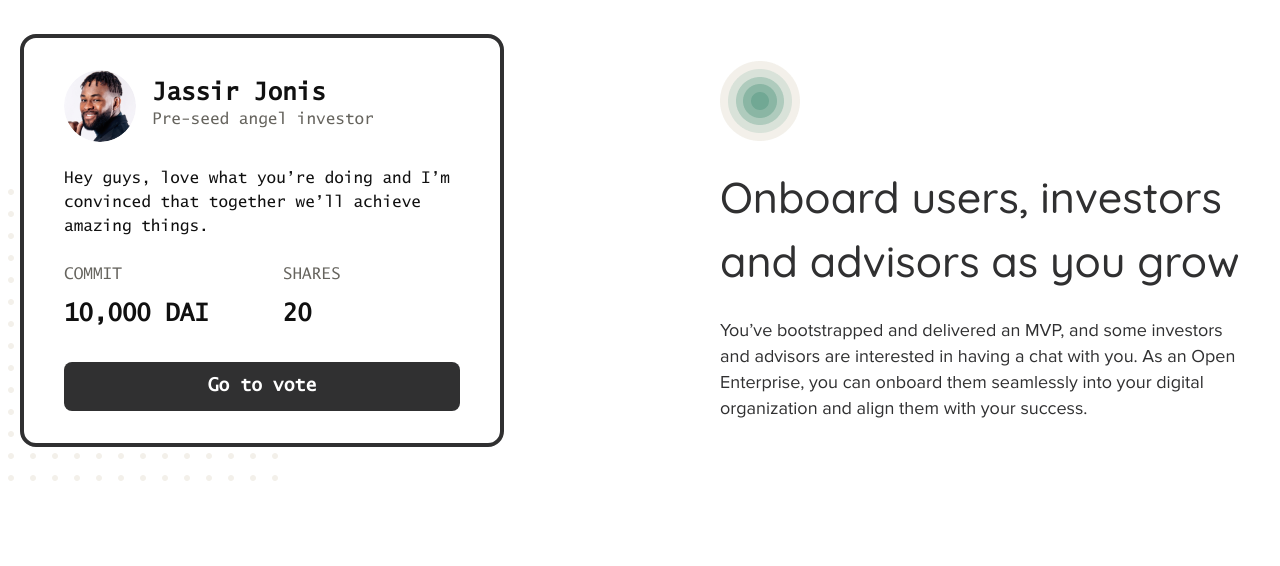
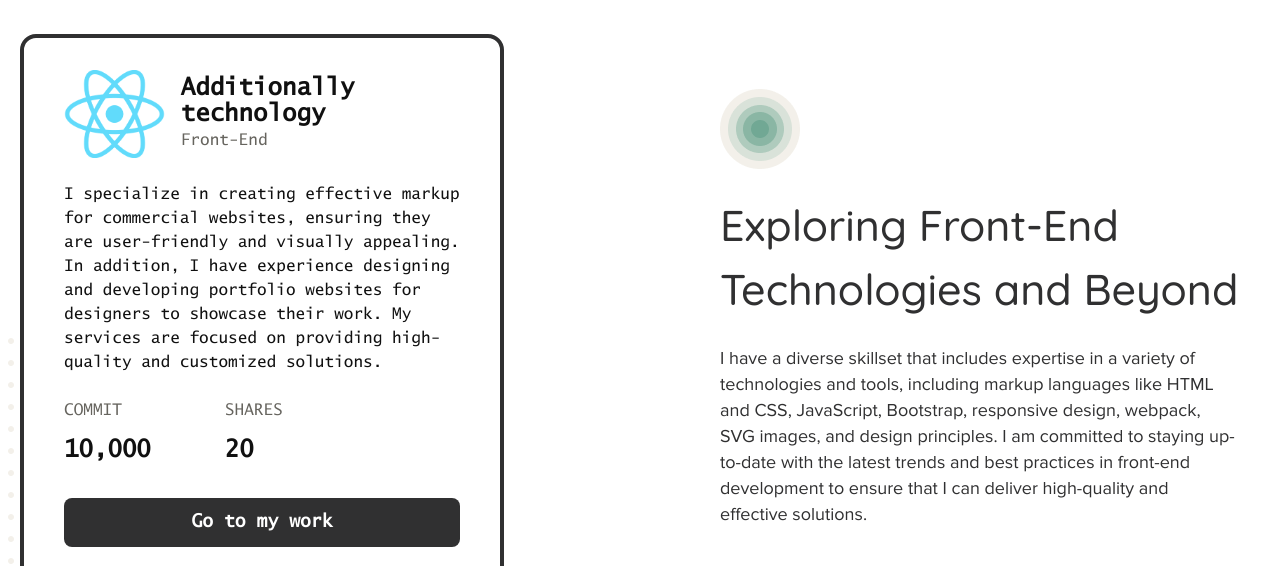
Before and after one commit to alexvlasov182/concept, a website built with webpack: page src/index.html in a window 1280 px wide. Shown: the part 2230-2796 px from the top of the page. Built offline with nearby package versions, Linux system fonts and the light colour scheme.

Commit message:
Worked with a section about front-end technologies

```diff
--- a/src/assets/scss/blocks/_kickstart.scss
+++ b/src/assets/scss/blocks/_kickstart.scss
@@ -38,6 +38,9 @@
     border-radius: 0;
     margin-right: 0;
     margin-left: 0;
+  }
+  .react-img {
+    border-radius: 0;
   }
   &__avatar-content {
     h4 {
--- a/src/index.html
+++ b/src/index.html
@@ -59,7 +59,7 @@
           <div class="promo__wrapper">
             <div class="promo__content">
               <h1 class="title title_promo">Software Engineer</h1>
-              <p class="promo__subtitle">Hello, my name is Oleksandr, and I am a Junior Software Engineer who is passionate about server-side development. I spend a significant amount of my free time practicing and honing my skills in C#(.NET) and Golang for Back-End development. Additionally, I am proficient in React, HTML, CSS, JavaScript, and Bootstrap for Front-End development.</p>
+              <p class="promo__subtitle">Hello, my name is Oleksandr, and I am a Junior Software Engineer who is passionate about server-side development. I spend a significant amount of my free time practicing and honing my skills in C#(.NET) and Golang for Back-End development. Additionally, I have some knowledge in HTML, CSS, JavaScript, React, and Bootstrap for Front-End development.</p>
               <div class="promo__btns-left">
                 <a href="#" class="btn">Download CV</a>
               </div>
@@ -101,6 +101,20 @@
 
             <a class="work__card" href="#">
               <div class="work__inner">
+                <img src="/assets/img/Csharp.png" alt="engineer" />
+                <div class="work__card-content">
+                  <div class="work__card-title">
+                    <h3 class="title title_card">C#</h3>
+                  </div>
+                  <div class="work__subtitle">
+                    <p class="subtitle">C# is a general-purpose high-level programming language supporting multiple paradigms.</p>
+                  </div>
+                </div>
+              </div>
+            </a>
+
+            <a class="work__card" href="#">
+              <div class="work__inner">
                 <img src="/assets/img/NET_logo.png" alt="meritrocratic" />
                 <div class="work__card-content">
                   <div class="work__card-title">
@@ -108,20 +122,6 @@
                   </div>
                   <div class="work__subtitle">
                     <p class="subtitle">.NET is a free and open-source, managed computer software framework for Windows, Linux, and macOS operating systems.</p>
-                  </div>
-                </div>
-              </div>
-            </a>
-
-            <a class="work__card" href="#">
-              <div class="work__inner">
-                <img src="/assets/img/Csharp.png" alt="engineer" />
-                <div class="work__card-content">
-                  <div class="work__card-title">
-                    <h3 class="title title_card">C#</h3>
-                  </div>
-                  <div class="work__subtitle">
-                    <p class="subtitle">C# is a general-purpose high-level programming language supporting multiple paradigms.</p>
                   </div>
                 </div>
               </div>
@@ -186,20 +186,20 @@
               <div>
                 <div class="kickstart__avatar-card no-top">
                   <div class="kickstart__avatar-img">
-                    <img src="/assets/img/avatar/jassir-img.png" alt="avatar" />
+                    <img src="/assets/img/react.png" alt="avatar" class="react-img" />
                   </div>
                   <div class="kickstart__avatar-content">
-                    <h4>Jassir Jonis</h4>
-                    <span>Pre-seed angel investor</span>
+                    <h4> Additionally technology </h4>
+                    <span>Front-End</span>
                   </div>
                 </div>
                 <div class="kickstart__message">
-                  <p>Hey guys, love what you’re doing and I’m convinced that together we’ll achieve amazing things.</p>
+                  <p>I specialize in creating effective markup for commercial websites, ensuring they are user-friendly and visually appealing. In addition, I have experience designing and developing portfolio websites for designers to showcase their work. My services are focused on providing high-quality and customized solutions.</p>
                 </div>
                 <div class="kickstart__commit">
                   <div class="kickstart__commit-block">
                     <p>COMMIT</p>
-                    <span>10,000 DAI</span>
+                    <span>10,000</span>
                   </div>
                   <div class="kickstart__share-block">
                     <p>SHARES</p>
@@ -207,7 +207,7 @@
                   </div>
                 </div>
                 <div class="kickstart__btns">
-                  <a href="#" class="btn btn_secondary">Go to vote</a>
+                  <a href="#" class="btn btn_secondary">Go to my work</a>
                 </div>
               </div>
             </div>
@@ -217,10 +217,10 @@
                 <img src="/assets/img/onboard-img.png" alt="onboard" />
               </div>
               <div class="kickstart__block-title">
-                <h2 class="title title_width650">Onboard users, investors and advisors as you grow</h2>
+                <h2 class="title title_width650">Exploring Front-End Technologies and Beyond</h2>
               </div>
               <div class="kickstart__block-subtitle">
-                <p class="subtitle subtitle_left">You’ve bootstrapped and delivered an MVP, and some investors and advisors are interested in having a chat with you. As an Open Enterprise, you can onboard them seamlessly into your digital organization and align them with your success.</p>
+                <p class="subtitle subtitle_left">I have a diverse skillset that includes expertise in a variety of technologies and tools, including markup languages like HTML and CSS, JavaScript, Bootstrap, responsive design, webpack, SVG images, and design principles. I am committed to staying up-to-date with the latest trends and best practices in front-end development to ensure that I can deliver high-quality and effective solutions.</p>
               </div>
             </div>
           </div>
@@ -262,7 +262,7 @@
                 <!-- Applicants -->
                 <div class="engage__applicants height">
                   <div class="engage__applicants-title">
-                    <h3>3 applicants</h3>
+                    <h3>3 applications</h3>
                   </div>
 
                   <div class="engage__card-avatar">
@@ -272,7 +272,7 @@
                           <img src="/assets/img/avatar/applicants-img-1.png" alt="avatar" />
                         </div>
                         <div class="engage__block-name">
-                          <h4>Jason Kwon</h4>
+                          <h4>Youtube 1</h4>
                         </div>
                       </div>
                       <div class="engage__wrapper-rate">
@@ -293,7 +293,7 @@
                           <img src="/assets/img/avatar/applicants-img-2.png" alt="avatar" />
                         </div>
                         <div class="engage__block-name">
-                          <h4>Alex Rose</h4>
+                          <h4>Youtube 2</h4>
                         </div>
                       </div>
                       <div class="engage__wrapper-rate">
```
